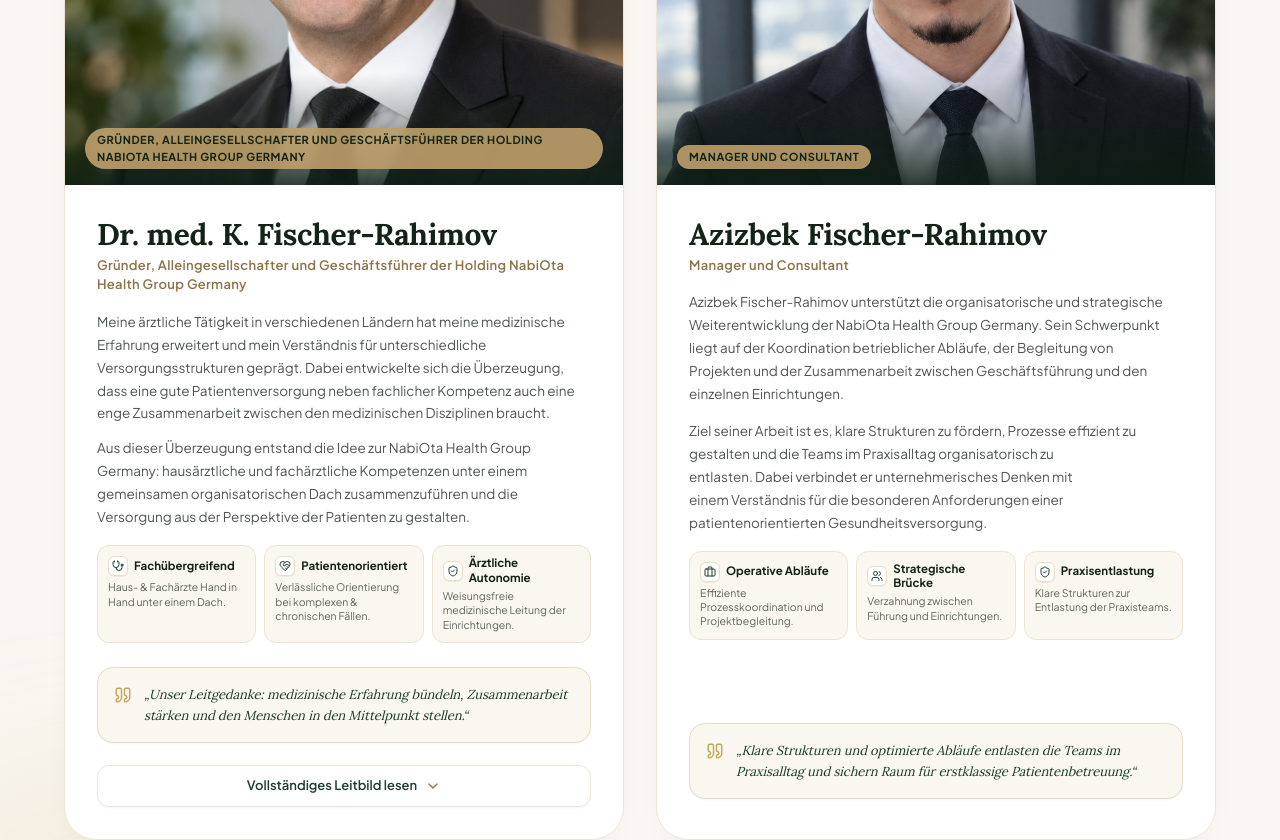
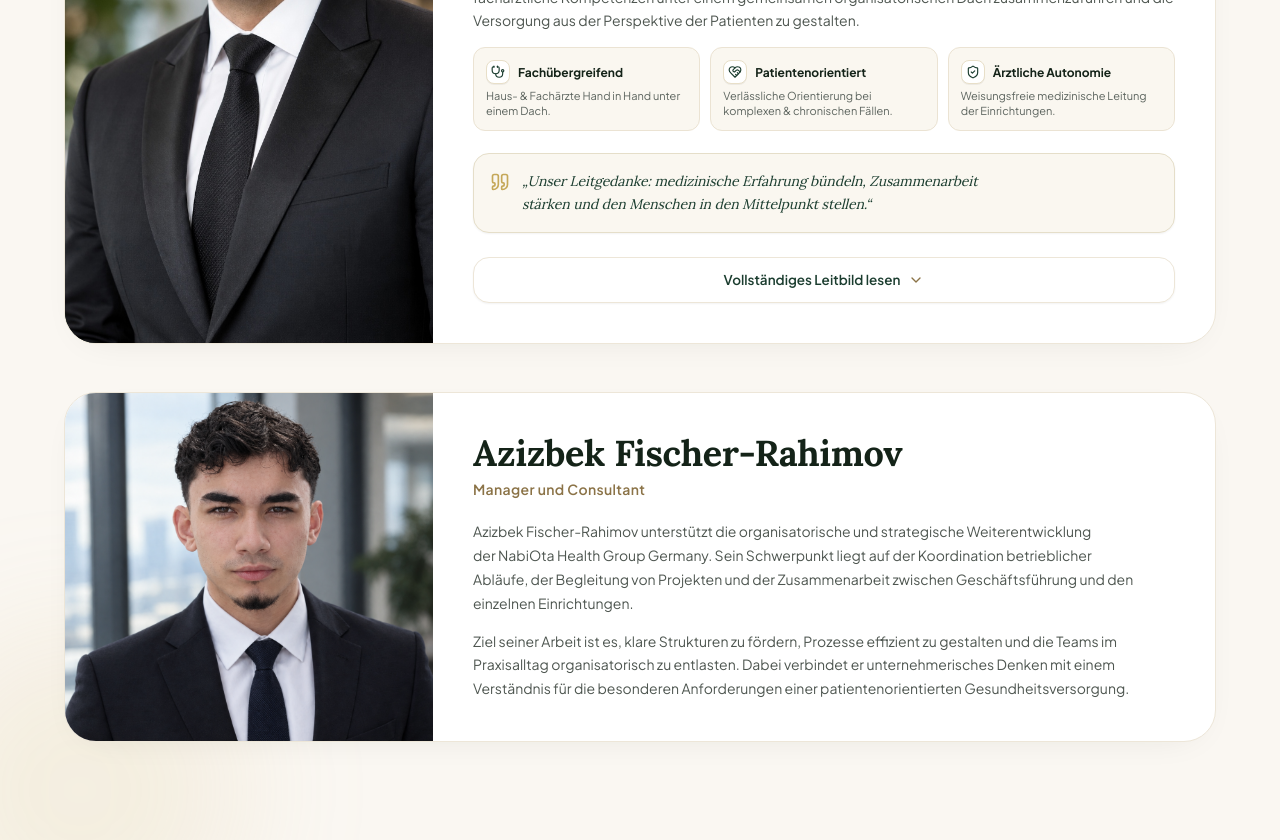
Before and after one commit to Arkadii-Redozubov-personal/Holding-NabiOta-Health-Group-Germany, a Next.js app: page /about in a window 1280 px wide. Shown: the part 4760-5600 px from the top of the page. Built offline with nearby package versions, Linux system fonts and the light colour scheme.

Commit message:
revert(about): restore original stacked layout for Kasim and son cards

```diff
--- a/src/components/pages/AboutPageComponent.tsx
+++ b/src/components/pages/AboutPageComponent.tsx
@@ -993,91 +993,6 @@
         ? "يهدف عمله إلى ترسيخ هياكل واضحة، ورفع كفاءة العمليات التشغيلية، وتخفيف الأعباء الإدارية والتنظيمية عن الكوادر الطبية في الممارسة اليومية، جامعاً بين الفكر الريادي والفهم الدقيق لمتطلبات الرعاية الصحية الموجهة نحو خدمة المريض."
         : "Ziel seiner Arbeit ist es, klare Strukturen zu fördern, Prozesse effizient zu gestalten und die Teams im Praxisalltag organisatorisch zu entlasten. Dabei verbindet er unternehmerisches Denken mit einem Verständnis für die besonderen Anforderungen einer patientenorientierten Gesundheitsversorgung.",
     ],
-    consultantKeyPoints: [
-      {
-        title: isUz
-          ? "Jarayonlar"
-          : isRu
-          ? "Операционные процессы"
-          : isEn
-          ? "Operations"
-          : isTr
-          ? "Operasyonel Süreçler"
-          : isAr
-          ? "العمليات التشغيلية"
-          : "Operative Abläufe",
-        desc: isUz
-          ? "Ish jarayonlarini muvofiqlashtirish va loyihalarni boshqarish."
-          : isRu
-          ? "Координация рабочих процессов и ведение проектов."
-          : isEn
-          ? "Coordination of workflows and key project steering."
-          : isTr
-          ? "İş akışlarının koordinasyonu ve proje takibi."
-          : isAr
-          ? "تنسيق سير العمل ومتابعة المشاريع الحيوية."
-          : "Effiziente Prozesskoordination und Projektbegleitung.",
-      },
-      {
-        title: isUz
-          ? "Strategik aloqa"
-          : isRu
-          ? "Стратегия и связь"
-          : isEn
-          ? "Strategy & Network"
-          : isTr
-          ? "Stratejik İş Birliği"
-          : isAr
-          ? "التنسيق الاستراتيجي"
-          : "Strategische Brücke",
-        desc: isUz
-          ? "Rahbariyat va muassasalar o'rtasidagi mustahkam aloqa."
-          : isRu
-          ? "Связь между руководством холдинга и медцентрами."
-          : isEn
-          ? "Collaboration between leadership and individual centers."
-          : isTr
-          ? "Yönetim ile merkezler arası güçlü iletişim."
-          : isAr
-          ? "تعزيز التعاون بين الإدارة العليا والمراكز الطبية."
-          : "Verzahnung zwischen Führung und Einrichtungen.",
-      },
-      {
-        title: isUz
-          ? "Jamoalarni qo'llash"
-          : isRu
-          ? "Разгрузка команд"
-          : isEn
-          ? "Team Enablement"
-          : isTr
-          ? "Kurumsal Destek"
-          : isAr
-          ? "التنظيم والدعم"
-          : "Praxisentlastung",
-        desc: isUz
-          ? "Tibbiy jamoalarni ma'muriy yuklardan xalos etish."
-          : isRu
-          ? "Организационная разгрузка врачебных команд."
-          : isEn
-          ? "Relieving clinical teams of administrative burdens."
-          : isTr
-          ? "Ekiplerin idari yükünü hafifleten net yapılar."
-          : isAr
-          ? "تخفيف الأعباء الإدارية عن الكوادر الطبية في الميدان."
-          : "Klare Strukturen zur Entlastung der Praxisteams.",
-      },
-    ],
-    consultantQuote: isUz
-      ? "«Aniq tuzilmalar va optimallashtirilgan jarayonlar jamoalarni yengillatib, bemorlarga yuqori darajada e'tibor qaratish imkonini beradi»."
-      : isRu
-      ? "«Прозрачные структуры и выверенные процессы разгружают команды на местах и создают пространство для первоклассной заботы о пациентах»."
-      : isEn
-      ? "“Clear structures and optimized workflows relieve our teams in daily practice and ensure space for first-class patient care.”"
-      : isTr
-      ? "“Net kurumsal yapılar ve optimize edilmiş süreçler, ekiplerin yükünü hafifleterek birinci sınıf hasta bakımına odaklanmalarını sağlar.”"
-      : isAr
-      ? "«الهياكل الواضحة وسير العمل المنظم يخففان العبء عن الفرق الطبية في الممارسة اليومية ويفسحان المجال لرعاية استثنائية للمرضى»."
-      : "„Klare Strukturen und optimierte Abläufe entlasten die Teams im Praxisalltag und sichern Raum für erstklassige Patientenbetreuung.“",
 
     boardTitle: isUz
       ? "Shifokorlar kengashi va klinik standartlar"
@@ -2125,62 +2040,55 @@
 
           <Container size="wide" className="relative z-10 mt-6 sm:mt-8">
             <div className="max-w-6xl mx-auto">
-              {/* 2-Column Grid: Kasim on Left, Azizbek on Right */}
-              <div className="grid grid-cols-1 lg:grid-cols-2 gap-6 lg:gap-8 items-start mb-10 sm:mb-14">
-                {/* ── CARD 1 (LEFT): Dr. med. univ. Kasim Fischer-Rahimov (Gründer & Ärztlicher Leiter) ── */}
-                <div className="bg-white rounded-[28px] lg:rounded-[32px] border border-[#EDE6D8] shadow-[0_10px_40px_-24px_rgba(20,35,24,0.14)] relative overflow-hidden transition-all duration-300 flex flex-col h-full">
-                  {/* Portrait Header */}
-                  <div className="relative h-[380px] sm:h-[440px] lg:h-[420px] xl:h-[460px] w-full bg-[#0D1D13] overflow-hidden">
+              {/* Main Founder Spotlight Card */}
+              <div className="bg-white rounded-[28px] lg:rounded-[32px] border border-[#EDE6D8] shadow-[0_10px_40px_-24px_rgba(20,35,24,0.14)] mb-10 sm:mb-12 relative overflow-hidden transition-all duration-300">
+                {/* Upper grid: Portrait + Profile Summary */}
+                <div className="grid grid-cols-1 lg:grid-cols-[32%_minmax(0,1fr)]">
+                  {/* Left: portrait (fixed/natural, does not stretch) */}
+                  <div className="relative min-h-[380px] sm:min-h-[460px] lg:min-h-full bg-[#0D1D13] overflow-hidden">
                     <Image
                       src="/images/about/dr-kasim-fischer-rahimov.jpg"
                       alt={t.founderName}
                       fill
-                      priority
-                      sizes="(min-width: 1024px) 50vw, 100vw"
+                      sizes="(min-width: 1024px) 36vw, 100vw"
                       className="object-cover object-[50%_15%]"
                     />
-                    <div className="absolute inset-x-0 bottom-0 h-28 bg-gradient-to-t from-[#0D1D13]/85 via-[#0D1D13]/35 to-transparent pointer-events-none" />
-                    <div className="absolute bottom-4 left-5 right-5 flex items-center justify-between">
-                      <span className="inline-block px-3 py-1 rounded-full bg-[#BEA06B]/90 backdrop-blur-xs text-[11px] font-bold uppercase tracking-wider text-[#142318] shadow-xs">
-                        {t.founderRole}
-                      </span>
-                    </div>
-                  </div>
-
-                  {/* Doctor information body */}
-                  <div className="p-6 sm:p-7 xl:p-8 flex flex-col flex-1">
-                    <h3 className="font-serif text-[24px] sm:text-[28px] lg:text-[30px] font-bold text-[#142318] leading-[1.15]">
+                  </div>
+
+                  {/* Right: doctor information */}
+                  <div className="p-6 sm:p-8 lg:p-10 flex flex-col justify-center">
+                    <h3 className="font-serif text-[26px] sm:text-[32px] lg:text-[36px] font-bold text-[#142318] leading-[1.12]">
                       {t.founderName}
                     </h3>
-                    <p className="text-[12.5px] sm:text-[13px] font-semibold tracking-wide text-[#8B7347] mt-1 font-sans">
+                    <p className="text-[13px] sm:text-[14px] font-semibold tracking-wide text-[#8B7347] mt-1.5 font-sans">
                       {t.founderRole}
                     </p>
 
                     {/* Introductory core paragraphs */}
-                    <div className="space-y-3 text-[13px] sm:text-[13.5px] text-[#4E5650] leading-[1.7] font-sans mt-4">
+                    <div className="space-y-3.5 text-[13px] sm:text-[13.5px] lg:text-[14px] text-[#4E5650] leading-[1.7] font-sans mt-5">
                       {t.founderIntroParagraphs.map((para: string, idx: number) => (
                         <p key={idx}>{para}</p>
                       ))}
                     </div>
 
-                    {/* Key Highlights (3 cards) */}
-                    <div className="grid grid-cols-1 sm:grid-cols-3 gap-2 my-4">
+                    {/* Key Highlights (3 cards) - Compact & Shortened */}
+                    <div className="grid grid-cols-1 sm:grid-cols-3 gap-2.5 my-3.5">
                       {t.founderKeyPoints.map((point: { title: string; desc: string }, idx: number) => (
                         <div
                           key={idx}
-                          className="bg-[#FAF7F0] border border-[#EBE3D3] rounded-xl p-2.5 flex flex-col justify-start transition-all hover:border-[#D5B878]/70 hover:shadow-xs"
+                          className="bg-[#FAF7F0] border border-[#EBE3D3] rounded-xl p-2.5 sm:p-3 flex flex-col justify-start transition-all hover:border-[#D5B878]/70 hover:shadow-xs"
                         >
-                          <div className="flex items-center gap-1.5 mb-1">
-                            <div className="w-5 h-5 rounded-md bg-white border border-[#E8DFC8] text-[#1B3D2F] flex items-center justify-center shrink-0 shadow-2xs">
-                              {idx === 0 && <Stethoscope className="w-3 h-3 text-[#1B3D2F]" />}
-                              {idx === 1 && <HeartHandshake className="w-3 h-3 text-[#1B3D2F]" />}
-                              {idx === 2 && <ShieldCheck className="w-3 h-3 text-[#1B3D2F]" />}
-                            </div>
-                            <h4 className="text-[11.5px] font-bold text-[#142318] leading-tight">
+                          <div className="flex items-center gap-2 mb-1">
+                            <div className="w-6 h-6 rounded-lg bg-white border border-[#E8DFC8] text-[#1B3D2F] flex items-center justify-center shrink-0 shadow-2xs">
+                              {idx === 0 && <Stethoscope className="w-3.5 h-3.5 text-[#1B3D2F]" />}
+                              {idx === 1 && <HeartHandshake className="w-3.5 h-3.5 text-[#1B3D2F]" />}
+                              {idx === 2 && <ShieldCheck className="w-3.5 h-3.5 text-[#1B3D2F]" />}
+                            </div>
+                            <h4 className="text-[12px] font-bold text-[#142318] leading-tight">
                               {point.title}
                             </h4>
                           </div>
-                          <p className="text-[10.5px] text-[#5C645E] leading-snug font-sans">
+                          <p className="text-[11px] text-[#5C645E] leading-snug font-sans">
                             {point.desc}
                           </p>
                         </div>
@@ -2188,21 +2096,21 @@
                     </div>
 
                     {/* Featured Guiding Principle Quote (Leitgedanke) */}
-                    <div className="bg-[#FAF7F0] border border-[#E5DEC9] rounded-2xl p-3.5 sm:p-4 my-2 shadow-xs">
+                    <div className="bg-[#FAF7F0] border border-[#E5DEC9] rounded-2xl p-4 my-2 shadow-xs">
                       <div className="flex items-start gap-3">
-                        <Quote className="w-4.5 h-4.5 text-[#C5A859] shrink-0 mt-0.5" />
-                        <p className="text-[12.5px] sm:text-[13px] font-serif italic text-[#1B3D2F] leading-relaxed">
+                        <Quote className="w-5 h-5 text-[#C5A859] shrink-0 mt-0.5" />
+                        <p className="text-[13.5px] sm:text-[14px] font-serif italic text-[#1B3D2F] leading-relaxed">
                           {t.founderQuote}
                         </p>
                       </div>
                     </div>
 
-                    {/* Expand/Collapse Toggle Button */}
-                    <div className="mt-3 pt-0.5">
+                    {/* Expand/Collapse Toggle Button - Full Width, Background matches Card */}
+                    <div className="mt-3.5 pt-0.5">
                       <button
                         type="button"
                         onClick={() => setIsFounderExpanded(!isFounderExpanded)}
-                        className="w-full group inline-flex items-center justify-center gap-2 text-[12.5px] sm:text-[13px] font-semibold text-[#1B3D2F] hover:text-[#8B7347] bg-white hover:bg-[#FAF8F5] active:scale-[0.995] transition-all duration-200 py-2.5 px-4 rounded-xl border border-[#EDE6D8] hover:border-[#D5B878] cursor-pointer shadow-xs"
+                        className="w-full group inline-flex items-center justify-center gap-2 text-[13px] sm:text-[13.5px] font-semibold text-[#1B3D2F] hover:text-[#8B7347] bg-white hover:bg-[#FAF8F5] active:scale-[0.995] transition-all duration-200 py-3 px-5 rounded-2xl border border-[#EDE6D8] hover:border-[#D5B878] cursor-pointer shadow-xs"
                         aria-expanded={isFounderExpanded}
                       >
                         <span>{isFounderExpanded ? t.founderCollapseBtn : t.founderExpandBtn}</span>
@@ -2213,98 +2121,80 @@
                         )}
                       </button>
                     </div>
-
-                    {/* Expandable Section */}
+                  </div>
+                </div>
+
+                {/* Bottom: FULL-WIDTH Expandable Section across the entire card container */}
                 <div
                   className={`transition-all duration-500 ease-in-out overflow-hidden ${
                     isFounderExpanded
-                          ? "max-h-[2200px] opacity-100 border-t border-[#EDE6D8] bg-white mt-4 pt-4"
+                      ? "max-h-[2200px] opacity-100 border-t border-[#EDE6D8] bg-white"
                       : "max-h-0 opacity-0"
                   }`}
                 >
-                      <div className="space-y-4 text-[12.5px] sm:text-[13px] text-[#4E5650] leading-[1.75] font-sans">
-                        <div className="flex items-center gap-2 mb-2">
+                  <div className="p-6 sm:p-8 lg:p-10">
+                    <div className="flex items-center gap-3 mb-6">
                       <div className="h-px bg-[#E2D8C3] flex-1" />
-                          <h4 className="text-[11.5px] font-bold uppercase tracking-wider text-[#8B7347] font-sans px-1">
+                      <h4 className="text-[12.5px] font-bold uppercase tracking-wider text-[#8B7347] font-sans px-2">
                         {t.founderExpandedTitle}
                       </h4>
                       <div className="h-px bg-[#E2D8C3] flex-1" />
                     </div>
-                        {t.founderExpandedParagraphs.map((para: string, idx: number) => (
+
+                    <div className="grid grid-cols-1 md:grid-cols-2 gap-6 lg:gap-8 text-[13.5px] sm:text-[14px] text-[#4E5650] leading-[1.8] font-sans">
+                      <div className="space-y-4">
+                        {t.founderExpandedParagraphs.slice(0, 3).map((para: string, idx: number) => (
                           <p key={idx}>{para}</p>
                         ))}
                       </div>
-                    </div>
-                  </div>
-                </div>
-
-                {/* ── CARD 2 (RIGHT): Azizbek Fischer-Rahimov (Manager & Consultant) ── */}
-                <div className="bg-white rounded-[28px] lg:rounded-[32px] border border-[#EDE6D8] shadow-[0_10px_40px_-24px_rgba(20,35,24,0.14)] relative overflow-hidden transition-all duration-300 flex flex-col h-full">
-                  {/* Portrait Header */}
-                  <div className="relative h-[380px] sm:h-[440px] lg:h-[420px] xl:h-[460px] w-full bg-[#0D1D13] overflow-hidden">
+                      <div className="space-y-4">
+                        {t.founderExpandedParagraphs.slice(3).map((para: string, idx: number) => (
+                          <p key={idx}>{para}</p>
+                        ))}
+                      </div>
+                    </div>
+
+                    <div className="mt-8 pt-4 border-t border-[#EDE6D8]/60 flex justify-end">
+                      <button
+                        type="button"
+                        onClick={() => setIsFounderExpanded(false)}
+                        className="inline-flex items-center gap-1.5 text-[12.5px] font-semibold text-[#8B7347] hover:text-[#1B3D2F] transition-colors cursor-pointer"
+                      >
+                        <span>{t.founderCollapseBtn}</span>
+                        <ChevronUp className="w-4 h-4" />
+                      </button>
+                    </div>
+                  </div>
+                </div>
+              </div>
+
+              {/* Azizbek Fischer-Rahimov Card (Son, Manager-Consultant) */}
+              <div className="bg-white rounded-[28px] lg:rounded-[32px] border border-[#EDE6D8] shadow-[0_10px_40px_-24px_rgba(20,35,24,0.14)] mb-8 relative overflow-hidden">
+                <div className="grid grid-cols-1 lg:grid-cols-[32%_minmax(0,1fr)]">
+                  {/* Left: portrait */}
+                  <div className="relative min-h-[260px] sm:min-h-[320px] lg:min-h-full">
                     <Image
                       src="/images/about/son-rahimov.png"
                       alt={t.consultantName}
                       fill
-                      sizes="(min-width: 1024px) 50vw, 100vw"
+                      sizes="(min-width: 1024px) 36vw, 100vw"
                       className="object-cover object-[50%_15%]"
                     />
-                    <div className="absolute inset-x-0 bottom-0 h-28 bg-gradient-to-t from-[#0D1D13]/85 via-[#0D1D13]/35 to-transparent pointer-events-none" />
-                    <div className="absolute bottom-4 left-5 right-5 flex items-center justify-between">
-                      <span className="inline-block px-3 py-1 rounded-full bg-[#BEA06B]/90 backdrop-blur-xs text-[11px] font-bold uppercase tracking-wider text-[#142318] shadow-xs">
-                        {t.consultantRole}
-                      </span>
-                    </div>
-                  </div>
-
-                  {/* Consultant information body */}
-                  <div className="p-6 sm:p-7 xl:p-8 flex flex-col flex-1">
-                    <h3 className="font-serif text-[24px] sm:text-[28px] lg:text-[30px] font-bold text-[#142318] leading-[1.15]">
+                  </div>
+
+                  {/* Right: consultant information */}
+                  <div className="p-6 sm:p-8 lg:p-10 flex flex-col justify-center">
+                    <h3 className="font-serif text-[26px] sm:text-[32px] lg:text-[36px] font-bold text-[#142318] leading-[1.12]">
                       {t.consultantName}
                     </h3>
-                    <p className="text-[12.5px] sm:text-[13px] font-semibold tracking-wide text-[#8B7347] mt-1 font-sans">
+                    <p className="text-[13px] sm:text-[14px] font-semibold tracking-wide text-[#8B7347] mt-1.5 font-sans">
                       {t.consultantRole}
                     </p>
 
-                    {/* Bio paragraphs */}
-                    <div className="space-y-3.5 text-[13px] sm:text-[13.5px] text-[#4E5650] leading-[1.7] font-sans mt-4">
+                    <div className="space-y-3.5 text-[13px] sm:text-[13.5px] lg:text-[14px] text-[#4E5650] leading-[1.7] font-sans mt-5">
                       {t.consultantParagraphs.map((para: string, idx: number) => (
                         <p key={idx}>{para}</p>
                       ))}
-                    </div>
-
-                    {/* Key Focus Highlights (3 cards) */}
-                    <div className="grid grid-cols-1 sm:grid-cols-3 gap-2 my-4">
-                      {t.consultantKeyPoints.map((point: { title: string; desc: string }, idx: number) => (
-                        <div
-                          key={idx}
-                          className="bg-[#FAF7F0] border border-[#EBE3D3] rounded-xl p-2.5 flex flex-col justify-start transition-all hover:border-[#D5B878]/70 hover:shadow-xs"
-                        >
-                          <div className="flex items-center gap-1.5 mb-1">
-                            <div className="w-5 h-5 rounded-md bg-white border border-[#E8DFC8] text-[#1B3D2F] flex items-center justify-center shrink-0 shadow-2xs">
-                              {idx === 0 && <Briefcase className="w-3 h-3 text-[#1B3D2F]" />}
-                              {idx === 1 && <Users className="w-3 h-3 text-[#1B3D2F]" />}
-                              {idx === 2 && <ShieldCheck className="w-3 h-3 text-[#1B3D2F]" />}
-                            </div>
-                            <h4 className="text-[11.5px] font-bold text-[#142318] leading-tight">
-                              {point.title}
-                            </h4>
-                          </div>
-                          <p className="text-[10.5px] text-[#5C645E] leading-snug font-sans">
-                            {point.desc}
-                          </p>
-                        </div>
-                      ))}
-                    </div>
-
-                    {/* Featured Guiding Principle Quote */}
-                    <div className="bg-[#FAF7F0] border border-[#E5DEC9] rounded-2xl p-3.5 sm:p-4 my-2 shadow-xs mt-auto">
-                      <div className="flex items-start gap-3">
-                        <Quote className="w-4.5 h-4.5 text-[#C5A859] shrink-0 mt-0.5" />
-                        <p className="text-[12.5px] sm:text-[13px] font-serif italic text-[#1B3D2F] leading-relaxed">
-                          {t.consultantQuote}
-                        </p>
-                      </div>
                     </div>
                   </div>
                 </div>
```
Lines whose indentation alone changed are shown as unchanged.
